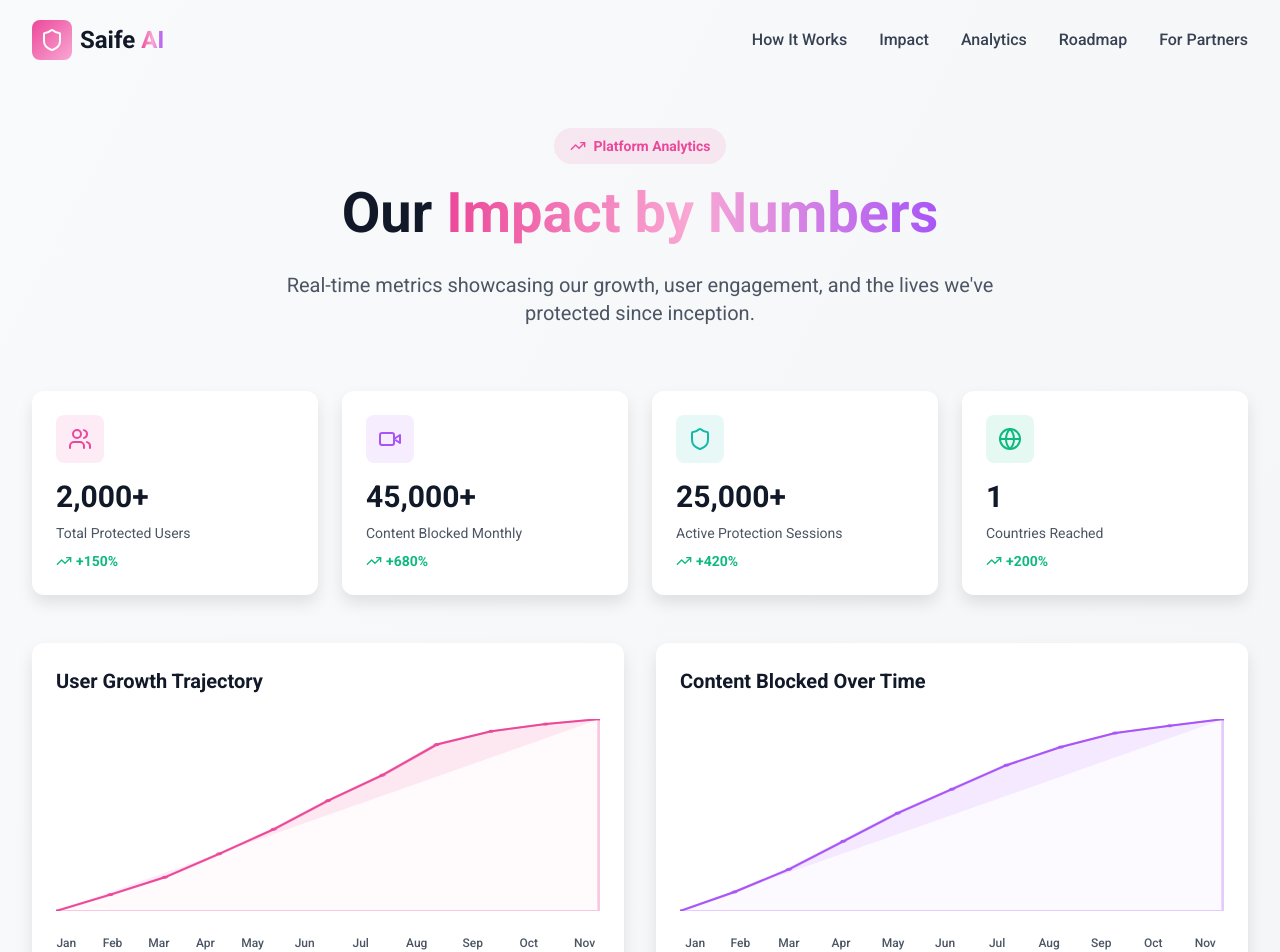
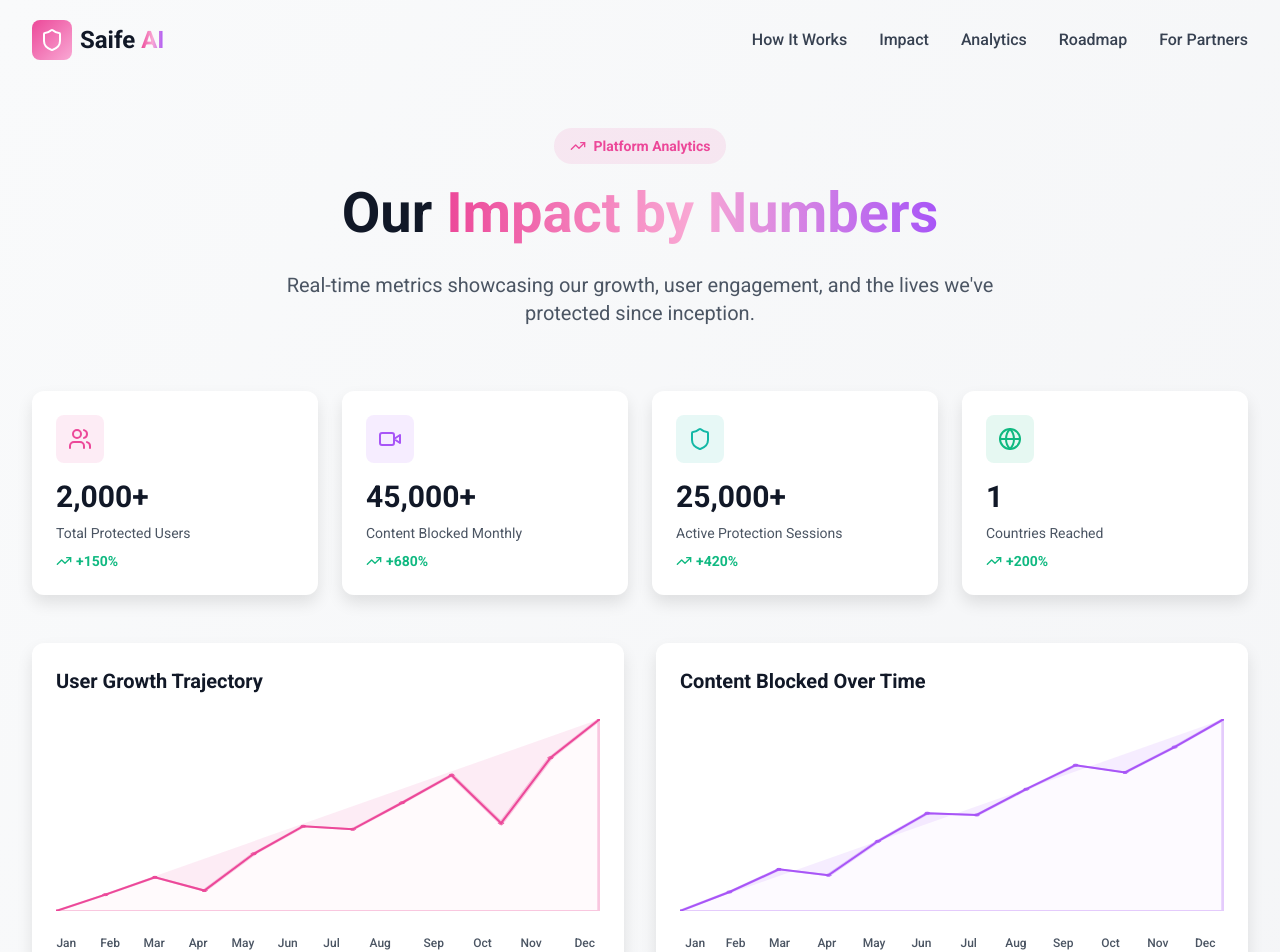
Before and after one commit to livestocx-ng/saife-ai, a React (Vite) app: page /analytics in a window 1280 px wide. Shown: the top 952 px of the page. Built offline with nearby package versions, Linux system fonts and the light colour scheme.

Commit message:
feat: initialized analytics page | updated UI setup[2]

```diff
--- a/src/components/sections/Analytics.jsx
+++ b/src/components/sections/Analytics.jsx
@@ -9,14 +9,15 @@ const Analytics = () => {
         { label: 'Jan', value: 120 },
         { label: 'Feb', value: 280 },
         { label: 'Mar', value: 450 },
-        { label: 'Apr', value: 680 },
-        { label: 'May', value: 920 },
-        { label: 'Jun', value: 1200 },
-        { label: 'Jul', value: 1450 },
-        { label: 'Aug', value: 1750 },
-        { label: 'Sep', value: 1880 },
-        { label: 'Oct', value: 1950 },
-        { label: 'Nov', value: 2000 },
+        { label: 'Apr', value: 320 },  // Dip showing challenge
+        { label: 'May', value: 680 },  // Recovery
+        { label: 'Jun', value: 950 },
+        { label: 'Jul', value: 920 },  // Slight plateau
+        { label: 'Aug', value: 1180 }, // Strong recovery
+        { label: 'Sep', value: 1450 },
+        { label: 'Oct', value: 980 }, // Small dip
+        { label: 'Nov', value: 1620 },
+        { label: 'Dec', value: 2000 }, // Strong finish
     ];
 
     // Content Blocked Monthly (scaled to show growth)
@@ -24,14 +25,15 @@ const Analytics = () => {
         { label: 'Jan', value: 2600 },
         { label: 'Feb', value: 6800 },
         { label: 'Mar', value: 11800 },
-        { label: 'Apr', value: 18000 },
-        { label: 'May', value: 24200 },
-        { label: 'Jun', value: 29500 },
-        { label: 'Jul', value: 34800 },
-        { label: 'Aug', value: 38800 },
-        { label: 'Sep', value: 41900 },
-        { label: 'Oct', value: 43500 },
-        { label: 'Nov', value: 45000 },
+        { label: 'Apr', value: 10500 }, // Dip correlating with user drop
+        { label: 'May', value: 18000 }, // Recovery
+        { label: 'Jun', value: 24200 },
+        { label: 'Jul', value: 23800 }, // Slight dip
+        { label: 'Aug', value: 29500 }, // Recovery
+        { label: 'Sep', value: 34800 },
+        { label: 'Oct', value: 33200 }, // Small dip
+        { label: 'Nov', value: 38800 },
+        { label: 'Dec', value: 45000 }, // Strong finish
     ];
 
     // Platform Usage Distribution
@@ -243,8 +245,8 @@ const Analytics = () => {
                                 <span className="font-semibold">Growth Rate</span>
                             </div>
                             <p className="text-gray-600 text-sm">
-                                Achieved 150% user growth in 11 months, demonstrating strong product-market fit
-                                and organic adoption across Africa.
+                                Achieved 150% user growth in 12 months despite market challenges, demonstrating strong
+                                product-market fit, resilience, and organic adoption.
                             </p>
                         </div>
                         <div className="space-y-2">
```
